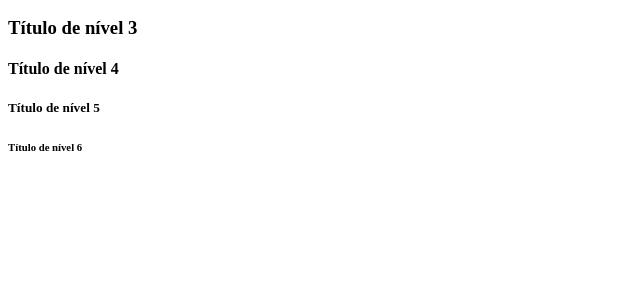
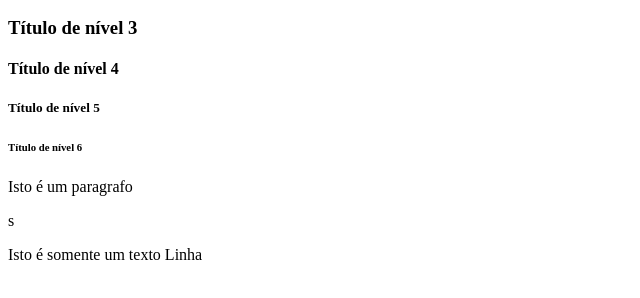
Before and after one commit to mendesanabeatrz/web, a plain HTML site: page index.html in a window 1280 px wide. Shown: the part 110-408 px from the top of the page, without its empty margins (0-640 px from the left). Drawn offline with Linux system fonts and the light colour scheme.

Commit message:
tag p e tag span

```diff
--- a/index.html
+++ b/index.html
@@ -13,5 +13,8 @@
     <h4>Título de nível 4</h4>
     <h5>Título de nível 5</h5>
     <h6>Título de nível 6</h6>
+    <p>Isto é um paragrafo</p> <p>s</p>
+    <span>Isto é somente um texto</span><span> Linha</span>
+
 </body>
 </html>
```
